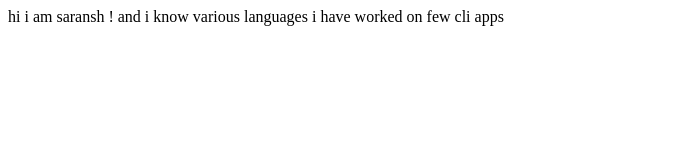
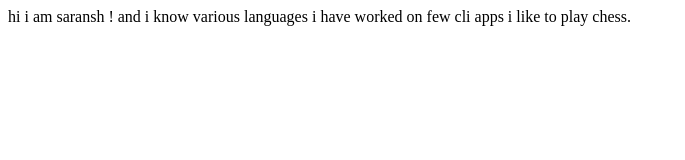
Before and after one commit to saransh786/saranshpareek-site, a plain HTML site: page index.html in a window 1280 px wide. Shown: the whole page, without its empty margins (0-685 px from the left). Drawn offline with Linux system fonts and the light colour scheme.

Commit message:
update interest

```diff
--- a/index.html
+++ b/index.html
@@ -10,5 +10,6 @@
     hi i am saransh !
     and i know various languages
     i have worked on few cli apps
+    i like to play chess.
 </body>
 </html>
```
